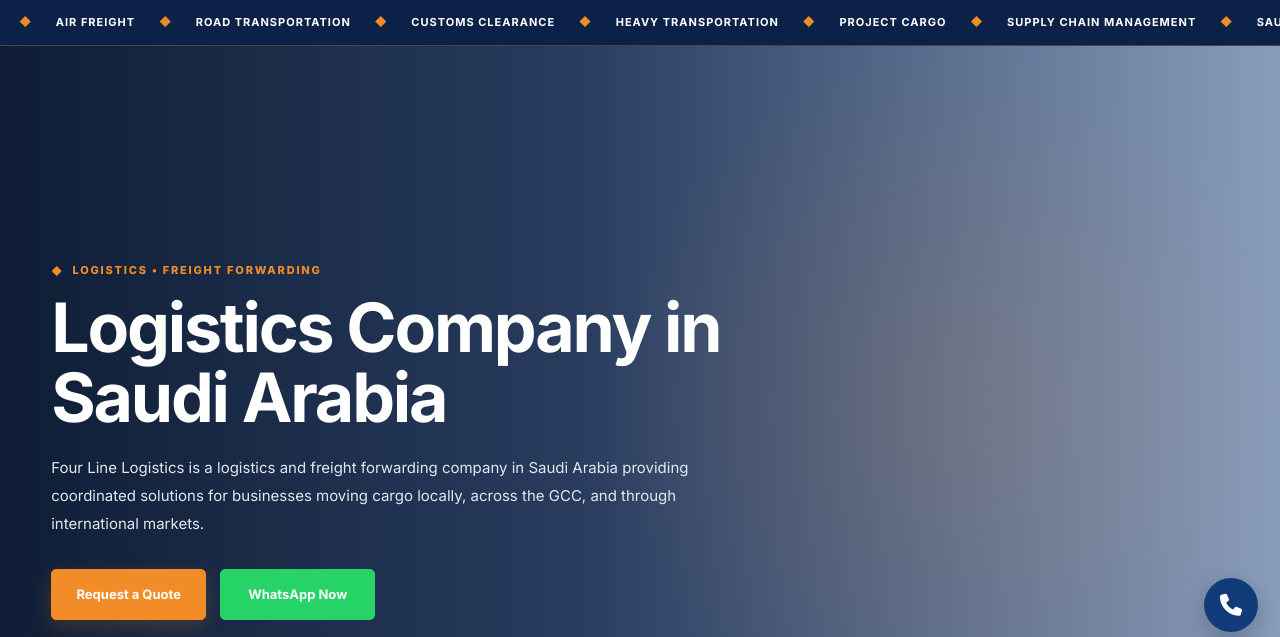
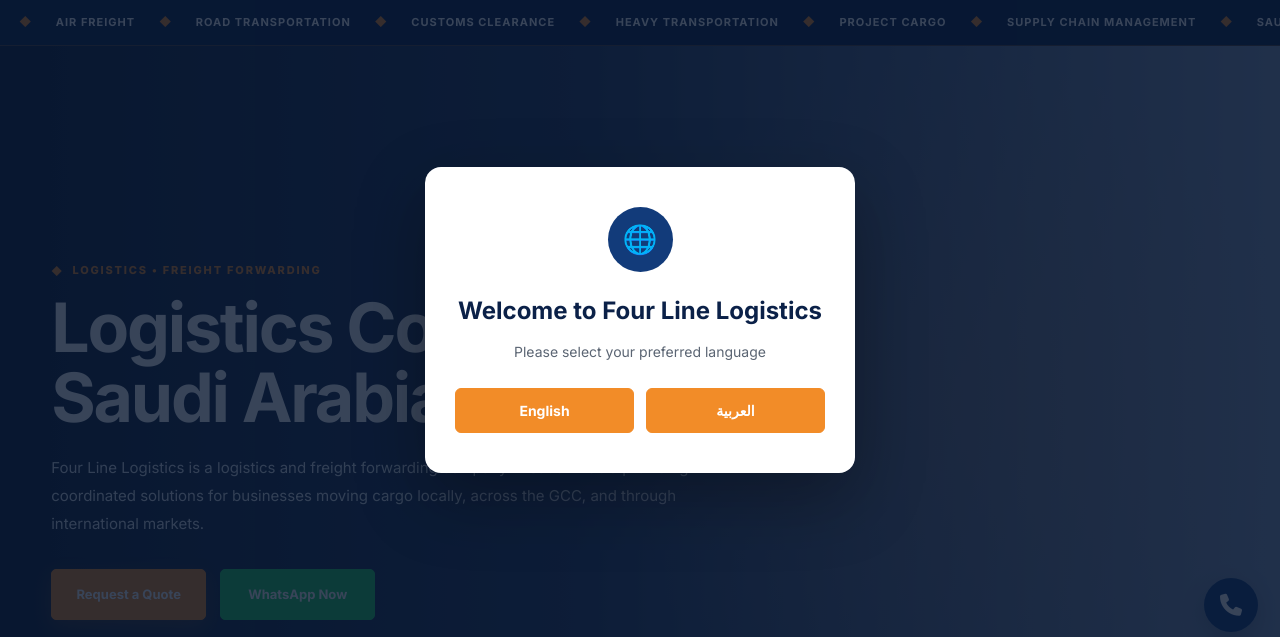
Before and after one commit to Thrisha1235/fourline-logistics, a plain HTML site: page index.html in a window 1280 px wide. Shown: the part 80-717 px from the top of the page. Drawn offline with Linux system fonts and the light colour scheme.

Commit message:
Fix language popup button

```diff
--- a/index.html
+++ b/index.html
@@ -27,6 +27,36 @@
 </head>
 
 <body>
+
+<!-- LANGUAGE POPUP -->
+<div class="language-popup" id="languagePopup">
+
+    <div class="language-popup-box">
+
+        <div class="language-popup-icon">
+            🌐
+        </div>
+
+        <h2>Welcome to Four Line Logistics</h2>
+
+        <p>Please select your preferred language</p>
+
+        <div class="language-options">
+
+            <button class="language-choice" data-language="en">
+                English
+            </button>
+
+            <button class="language-choice" data-language="ar">
+                العربية
+            </button>
+
+        </div>
+
+    </div>
+
+</div>
+
 
 
 <!-- =========================================================
--- a/script.js
+++ b/script.js
@@ -405,3 +405,28 @@ window.addEventListener("load", function () {
     document.body.classList.add("loaded");
 
 });
+
+// ========================================
+// LANGUAGE SELECTION POPUP
+// ========================================
+
+const languagePopup = document.getElementById("languagePopup");
+const languageChoices = document.querySelectorAll(".language-choice");
+
+languageChoices.forEach(function (button) {
+
+    button.addEventListener("click", function () {
+
+        const selectedLanguage = this.dataset.language;
+
+        // Change website language
+        changeLanguage(selectedLanguage);
+
+        // Close popup
+        if (languagePopup) {
+            languagePopup.style.display = "none";
+        }
+
+    });
+
+});
--- a/style.css
+++ b/style.css
@@ -2925,3 +2925,139 @@ html[dir="rtl"] .faq-item summary::after {
         transition-duration: 0.01ms !important;
     }
 }
+
+
+/* =========================================================
+   LANGUAGE SELECTION POPUP
+========================================================= */
+
+.language-popup {
+    position: fixed;
+    inset: 0;
+    z-index: 99999;
+
+    display: flex;
+    align-items: center;
+    justify-content: center;
+
+    padding: 20px;
+
+    background: rgba(7, 22, 47, 0.80);
+}
+
+.language-popup-box {
+    width: 100%;
+    max-width: 430px;
+
+    padding: 40px 30px;
+
+    text-align: center;
+
+    background: var(--white);
+
+    border-radius: 16px;
+
+    box-shadow: 0 25px 70px rgba(0, 0, 0, 0.30);
+
+    animation: languagePopupOpen 0.4s ease;
+}
+
+.language-popup-icon {
+    width: 65px;
+    height: 65px;
+
+    display: flex;
+    align-items: center;
+    justify-content: center;
+
+    margin: 0 auto 20px;
+
+    background: var(--blue);
+    color: var(--white);
+
+    border-radius: 50%;
+
+    font-size: 28px;
+}
+
+.language-popup-box h2 {
+    margin-bottom: 10px;
+
+    color: var(--blue-dark);
+
+    font-size: 24px;
+}
+
+.language-popup-box p {
+    margin-bottom: 25px;
+
+    color: var(--gray);
+
+    font-size: 14px;
+}
+
+.language-options {
+    display: flex;
+    gap: 12px;
+    justify-content: center;
+}
+
+.language-choice {
+    flex: 1;
+
+    padding: 13px 20px;
+
+    border: 1px solid var(--orange);
+    border-radius: 6px;
+
+    background: var(--orange);
+    color: var(--white);
+
+    font-size: 14px;
+    font-weight: 700;
+
+    cursor: pointer;
+
+    transition: var(--transition);
+}
+
+.language-choice:hover {
+    background: var(--blue);
+    border-color: var(--blue);
+
+    transform: translateY(-2px);
+}
+
+@keyframes languagePopupOpen {
+
+    from {
+        opacity: 0;
+        transform: translateY(-20px) scale(0.95);
+    }
+
+    to {
+        opacity: 1;
+        transform: translateY(0) scale(1);
+    }
+
+}
+
+@media (max-width: 480px) {
+
+    .language-popup-box {
+        padding: 35px 20px;
+    }
+
+    .language-popup-box h2 {
+        font-size: 21px;
+    }
+
+    .language-options {
+        flex-direction: column;
+    }
+
+    .language-choice {
+        width: 100%;
+    }
+
+}
```
